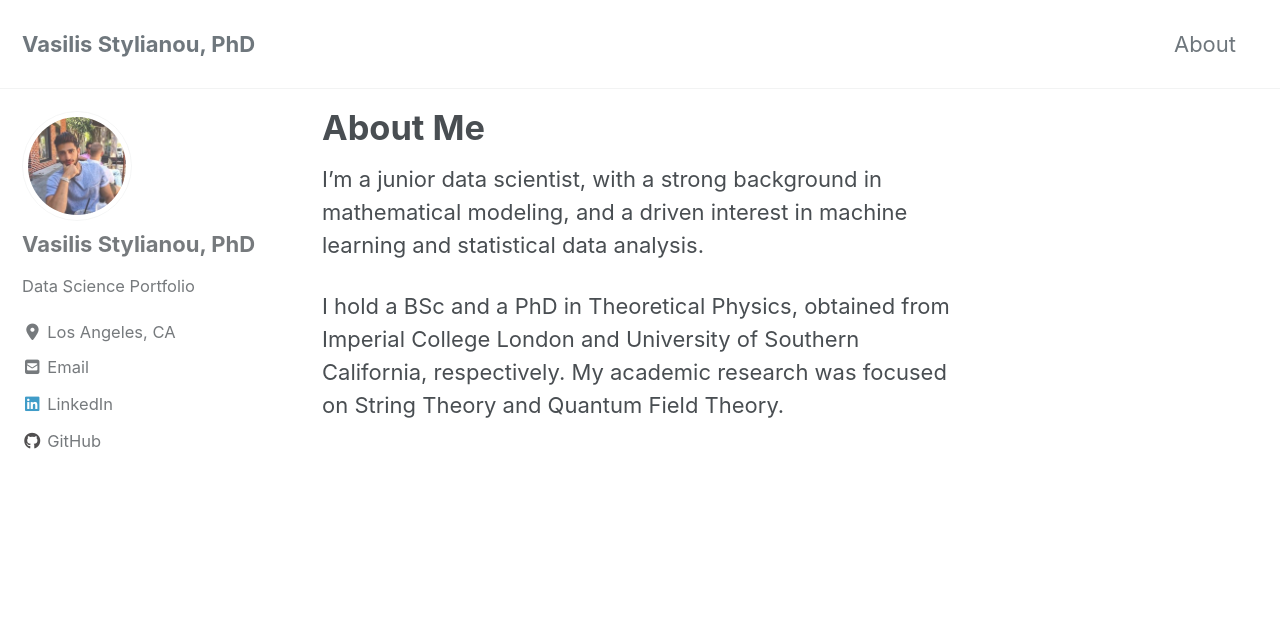
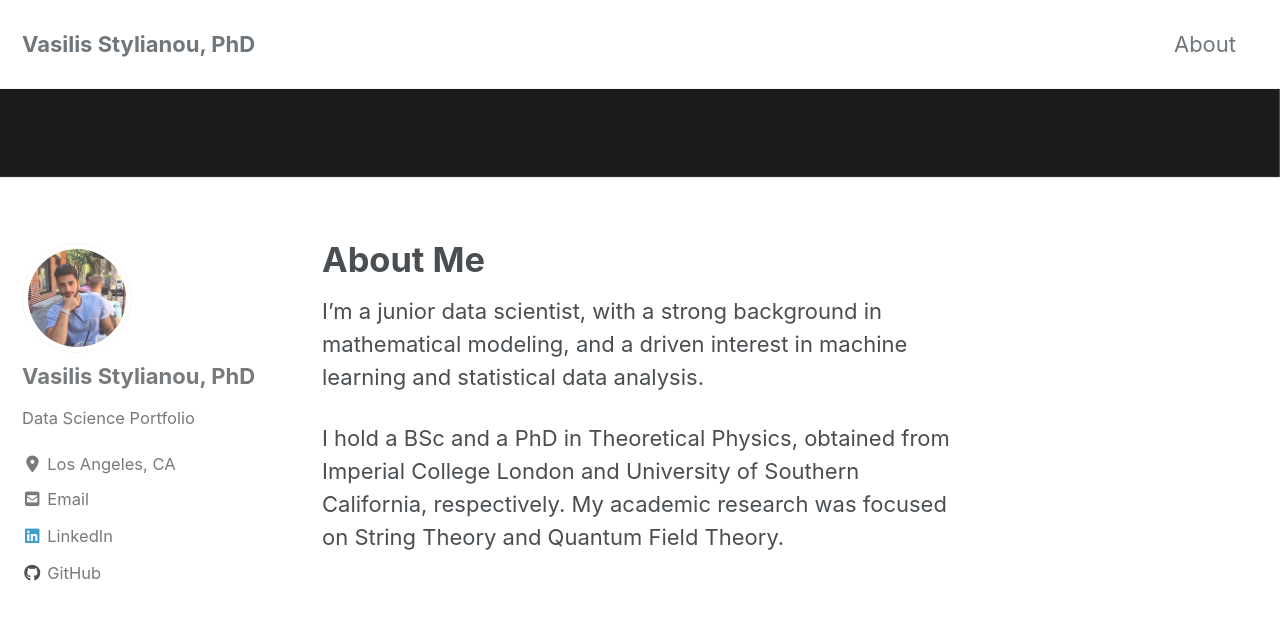
Before and after one commit to vasilis-stylianou/vasilis-stylianou.github.io, a Jekyll site: the page built from _pages/about.md, in a window 1280 px wide and 900 px high. Shown: the top 620 px of the window. Built offline with Jekyll 4.4.1, drawn with Linux system fonts in a browser that asks for light colours; cached includes are drawn as plain includes; nearby versions of some CDN libraries.

Commit message:
Update about.md

```diff
--- a/_pages/about.md
+++ b/_pages/about.md
@@ -2,6 +2,7 @@
 title: "About Me"
 permalink: /about/
 header:
+  image: "/images/background-AI2.jpg"
 ---
 
 I'm a junior data scientist, with a strong background in mathematical modeling, and a driven interest in machine learning and statistical data analysis.
```
